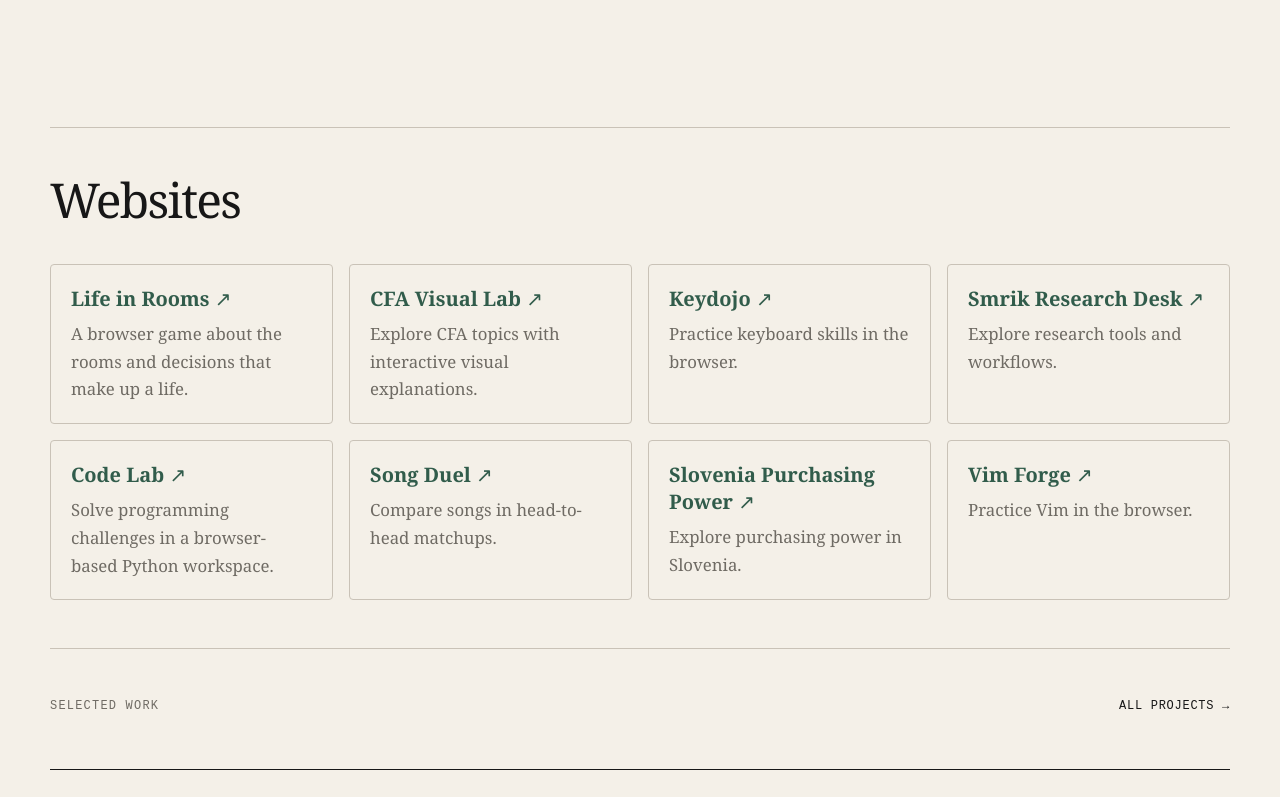
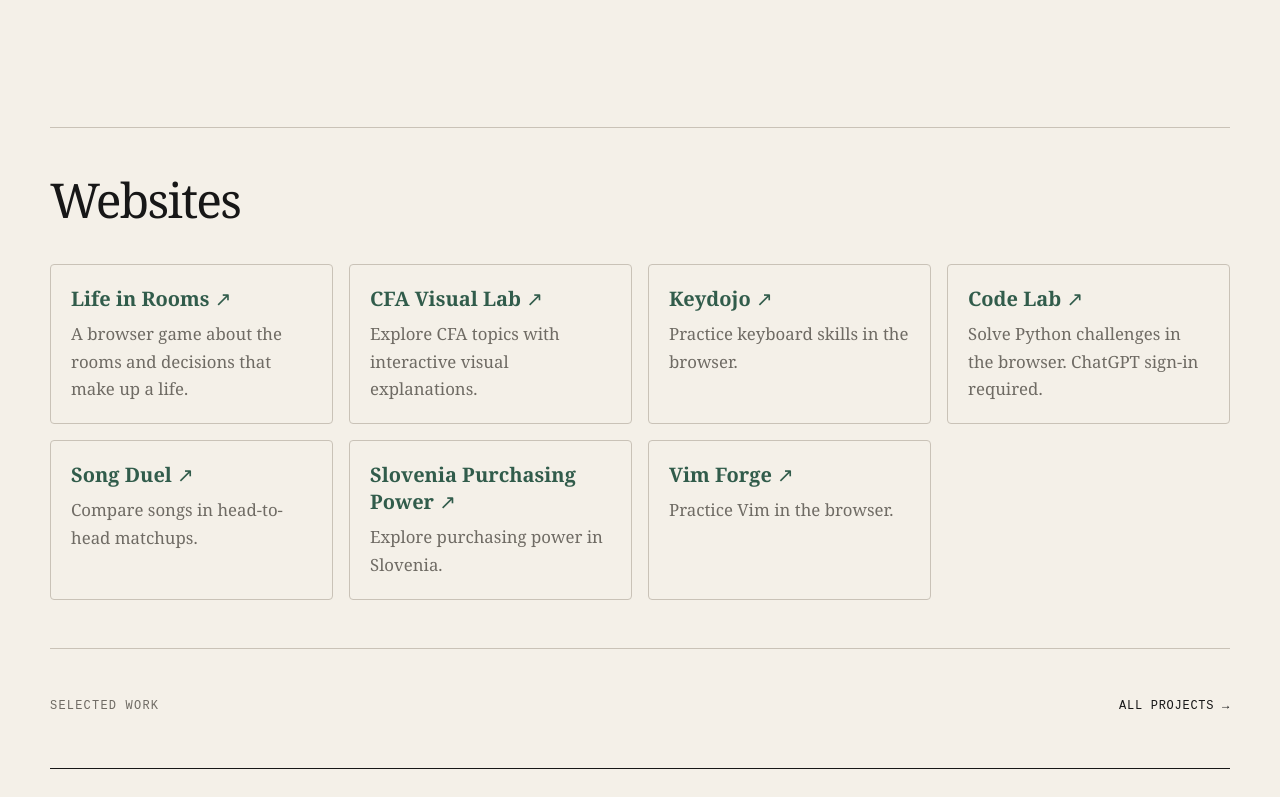
Before and after one commit to smrik/patriksmid.com, an Astro site: page / in a window 1280 px wide. Shown: the part 595-1392 px from the top of the page. Built offline with nearby package versions, Linux system fonts and the light colour scheme; Astro itself is replaced by a stand-in of ours.

Commit message:
Clarify access in the website directory (#4)
* Label Code Lab sign-in requirement

* Limit the homepage directory to intended audiences

```diff
--- a/src/pages/index.astro
+++ b/src/pages/index.astro
@@ -32,14 +32,9 @@ const websites = [
     description: 'Practice keyboard skills in the browser.',
   },
   {
-    title: 'Smrik Research Desk',
-    href: 'https://smrik-research-desk.smrik.chatgpt.site/',
-    description: 'Explore research tools and workflows.',
-  },
-  {
     title: 'Code Lab',
     href: 'https://patrik-code-lab.smrik.chatgpt.site/',
-    description: 'Solve programming challenges in a browser-based Python workspace.',
+    description: 'Solve Python challenges in the browser. ChatGPT sign-in required.',
   },
   {
     title: 'Song Duel',
```
Also changed, not shown: tests/detail-routes.test.mjs (+1 -1 lines).
